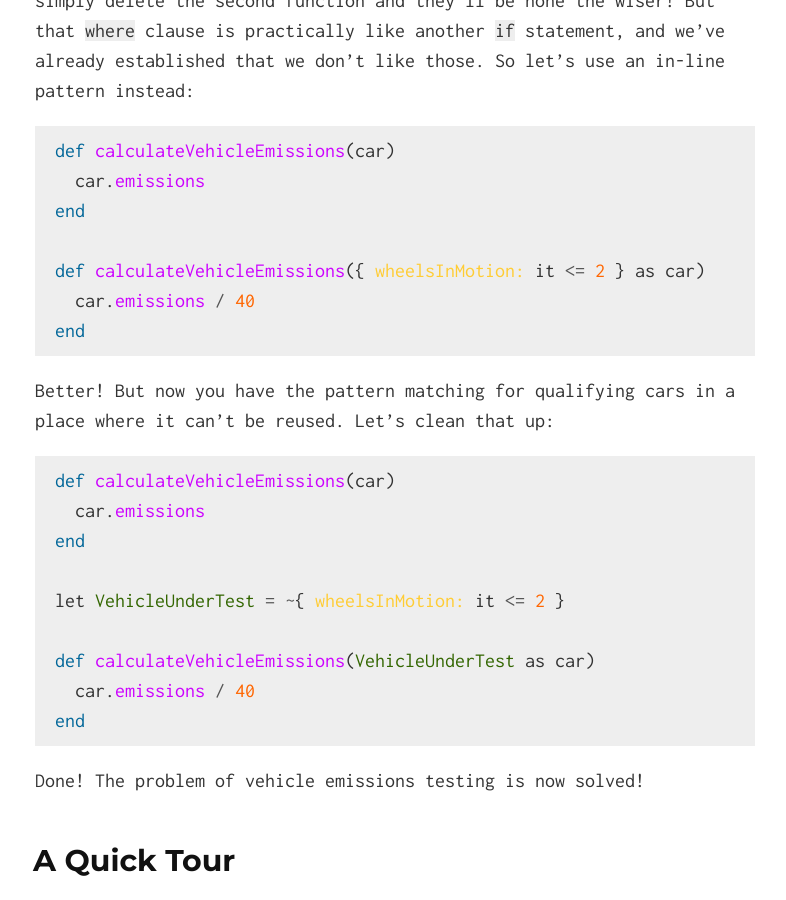
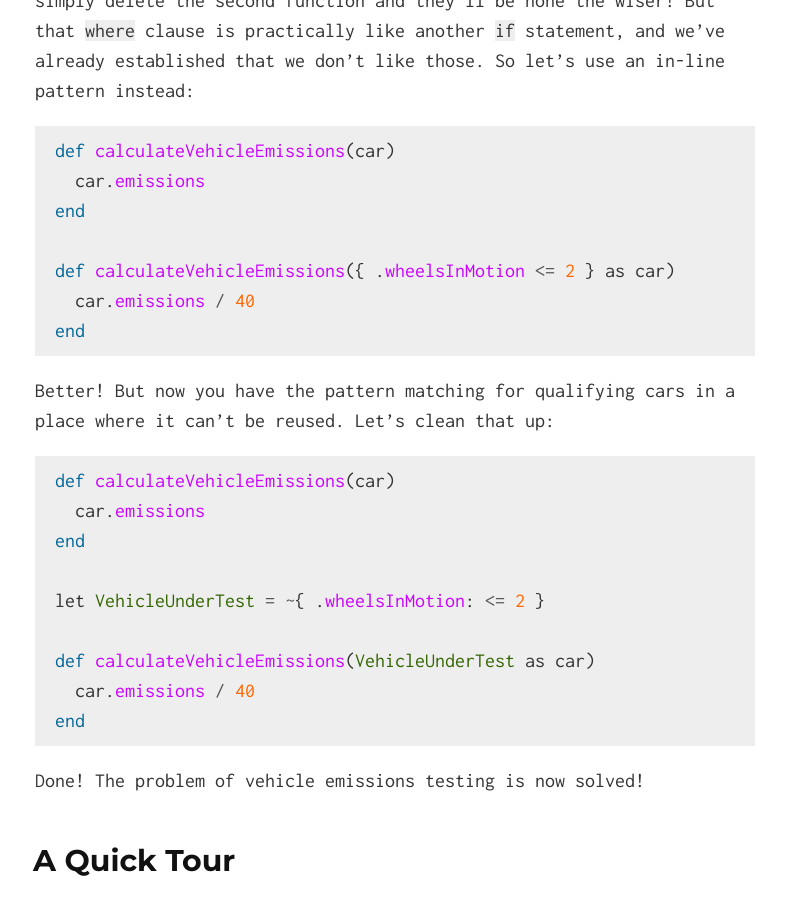
Before and after one commit to kode4food/fate-lang, a Jekyll site: the page built from index.md, in a window 1280 px wide and 900 px high, scrolled down 1224 px. Shown: the whole window, without its empty margins (245-1031 px from the left). Built offline with Jekyll 4.4.1, drawn with Linux system fonts in a browser that asks for light colours; some of the changed text lies outside the part shown.

Commit message:
Update index.md
cleaner examples

````diff
--- a/index.md
+++ b/index.md
@@ -36,7 +36,7 @@
   car.emissions
 end
 
-def calculateVehicleEmissions({ wheelsInMotion: it <= 2 } as car)
+def calculateVehicleEmissions({ .wheelsInMotion <= 2 } as car)
   car.emissions / 40
 end
 ```
@@ -49,7 +49,7 @@
   car.emissions
 end
 
-let VehicleUnderTest = ~{ wheelsInMotion: it <= 2 }
+let VehicleUnderTest = ~{ .wheelsInMotion: <= 2 }
 
 def calculateVehicleEmissions(VehicleUnderTest as car)
   car.emissions / 40
@@ -132,9 +132,9 @@
 
 ```ruby
 # Combining Patterns
-let Shape = ~{ type: it in ['square', 'circle', 'triangle'] },
-    Orange = ~{ colors: 'orange' in it },
-    Large = ~{ size: it > 50 }
+let Shape = ~{ .type in ['square', 'circle', 'triangle'] },
+    Orange = ~{ 'orange' in .colors },
+    Large = ~{ .size: > 50 }
 
 let LargeOrangeShape = Large and| Orange and| Shape
 
````
